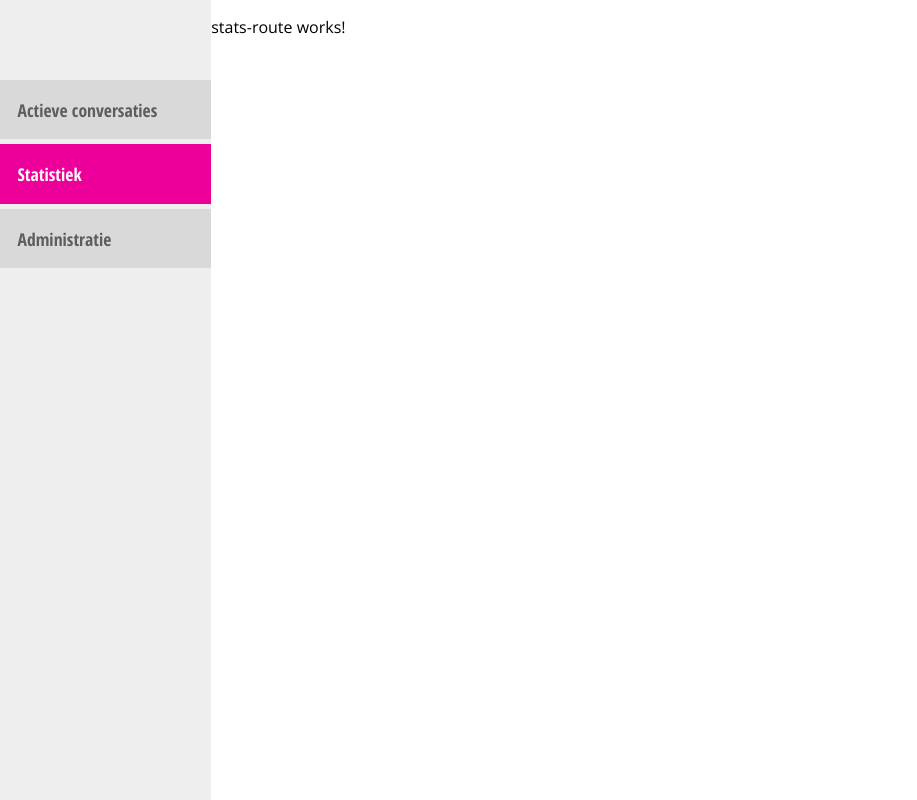
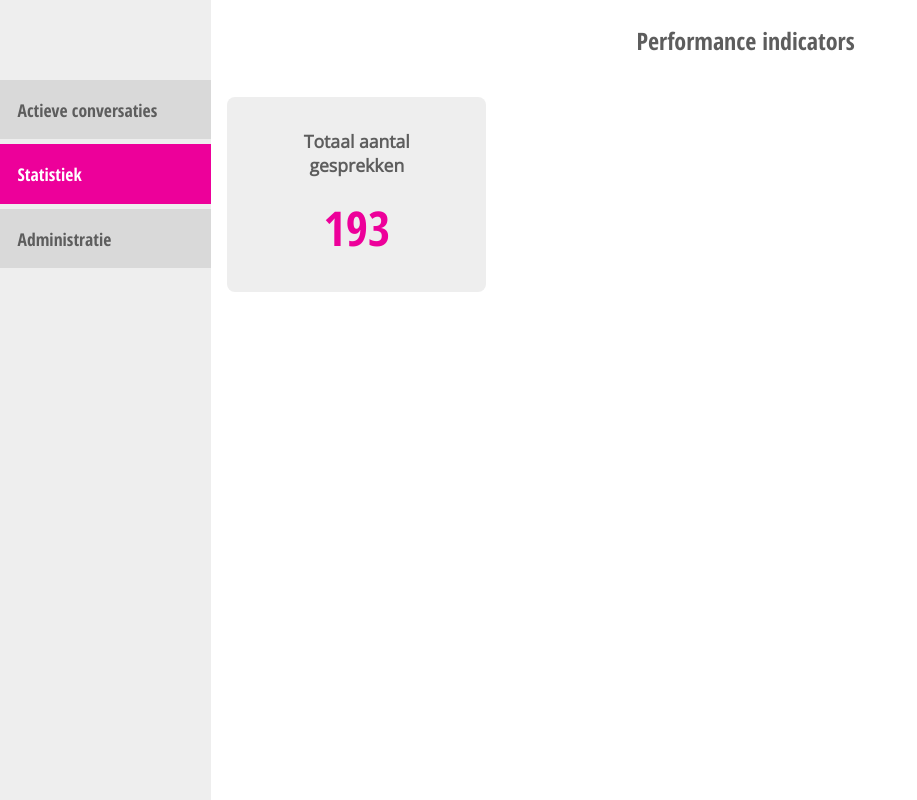
Before and after one commit to battle-2017/front-end, an Angular app: page /dashboard/stats in a window 1280 px wide. Shown: the whole page, without its empty margins (0-917 px from the left). Built offline with nearby package versions, Linux system fonts and the light colour scheme.

Commit message:
Added basic KPI screen and components

```diff
--- a/src/app/app.module.ts
+++ b/src/app/app.module.ts
@@ -22,6 +22,7 @@ import { AdminRouteComponent } from './routes/admin-route/admin-route.component'
 import { StatsRouteComponent } from './routes/stats-route/stats-route.component';
 import { TimelineComponent } from './components/chat/timeline/timeline.component';
 import { SpeechBubbleComponent } from './components/chat/speech-bubble/speech-bubble.component';
+import { KpiComponent } from './components/stats/kpi/kpi.component';
 
 @NgModule({
   declarations: [
@@ -36,7 +37,8 @@ import { SpeechBubbleComponent } from './components/chat/speech-bubble/speech-bu
     AdminRouteComponent,
     StatsRouteComponent,
     TimelineComponent,
-    SpeechBubbleComponent
+    SpeechBubbleComponent,
+    KpiComponent
   ],
   imports: [
     BrowserModule,
--- /dev/null
+++ b/src/app/components/stats/kpi/kpi.component.html
@@ -0,0 +1,4 @@
+<div class="kpi">
+  <h2 class="title">{{ title }}</h2>
+  <p class="number">{{ number }}</p>
+</div>
--- /dev/null
+++ b/src/app/components/stats/kpi/kpi.component.ts
@@ -0,0 +1,18 @@
+import { Component, OnInit, Input } from '@angular/core';
+
+@Component({
+  selector: 'app-kpi',
+  templateUrl: './kpi.component.html',
+  styleUrls: ['./kpi.component.scss']
+})
+export class KpiComponent implements OnInit {
+
+  @Input() title: string;
+  @Input() number: number;
+
+  constructor() { }
+
+  ngOnInit() {
+  }
+
+}
--- a/src/app/routes/stats-route/stats-route.component.html
+++ b/src/app/routes/stats-route/stats-route.component.html
@@ -1,3 +1,5 @@
-<p>
-  stats-route works!
-</p>
+<h2 class="column-heading">Performance indicators</h2>
+
+<div class="kpis">
+  <app-kpi title="Totaal aantal gesprekken" number="193"></app-kpi>
+</div>
--- a/src/assets/style/_markup.scss
+++ b/src/assets/style/_markup.scss
@@ -8,7 +8,7 @@ html, body {
     margin: 0;
     padding: 0;
     font-family: $font-primary;
-    word-break: break-all;
+    // word-break: break-all;
 }
 
 .column-heading {
--- a/src/assets/style/app.scss
+++ b/src/assets/style/app.scss
@@ -4,3 +4,4 @@
 @import 'markup';
 @import 'dashboard';
 @import 'chat/chat';
+@import 'stats/stats';
--- /dev/null
+++ b/src/assets/style/stats/_kpi.scss
@@ -0,0 +1,34 @@
+.kpis {
+    padding: 1em;
+    width: 100%;
+}
+
+.kpi {
+    @media screen and (max-width: $screen-large) {
+        width: 50%;
+    }
+    @media screen and (max-width: $screen-small) {
+        width: 100%;
+    }
+    width: 25%;
+    padding: 2em;
+    background: $grey-light;
+    color: $grey-dark;
+    border-radius: $border-radius;
+    text-align: center;
+
+    .title {
+        font-family: $font-primary;
+        font-size: 1.1em;
+        margin-top: 0;
+        margin-bottom: 1em;
+    }
+
+    .number {
+        color: $accent;
+        font-family: $font-secondary;
+        font-size: 3em;
+        margin-bottom: 1em;
+        margin: 0;
+    }
+}
--- /dev/null
+++ b/src/assets/style/stats/_stats.scss
@@ -0,0 +1,5 @@
+@import 'kpi';
+
+app-stats-route {
+    width: 100%;
+}
```
Also changed, not shown: src/app/components/stats/kpi/kpi.component.scss (added), 1 other file (tests, documents, lock files or other folders).
